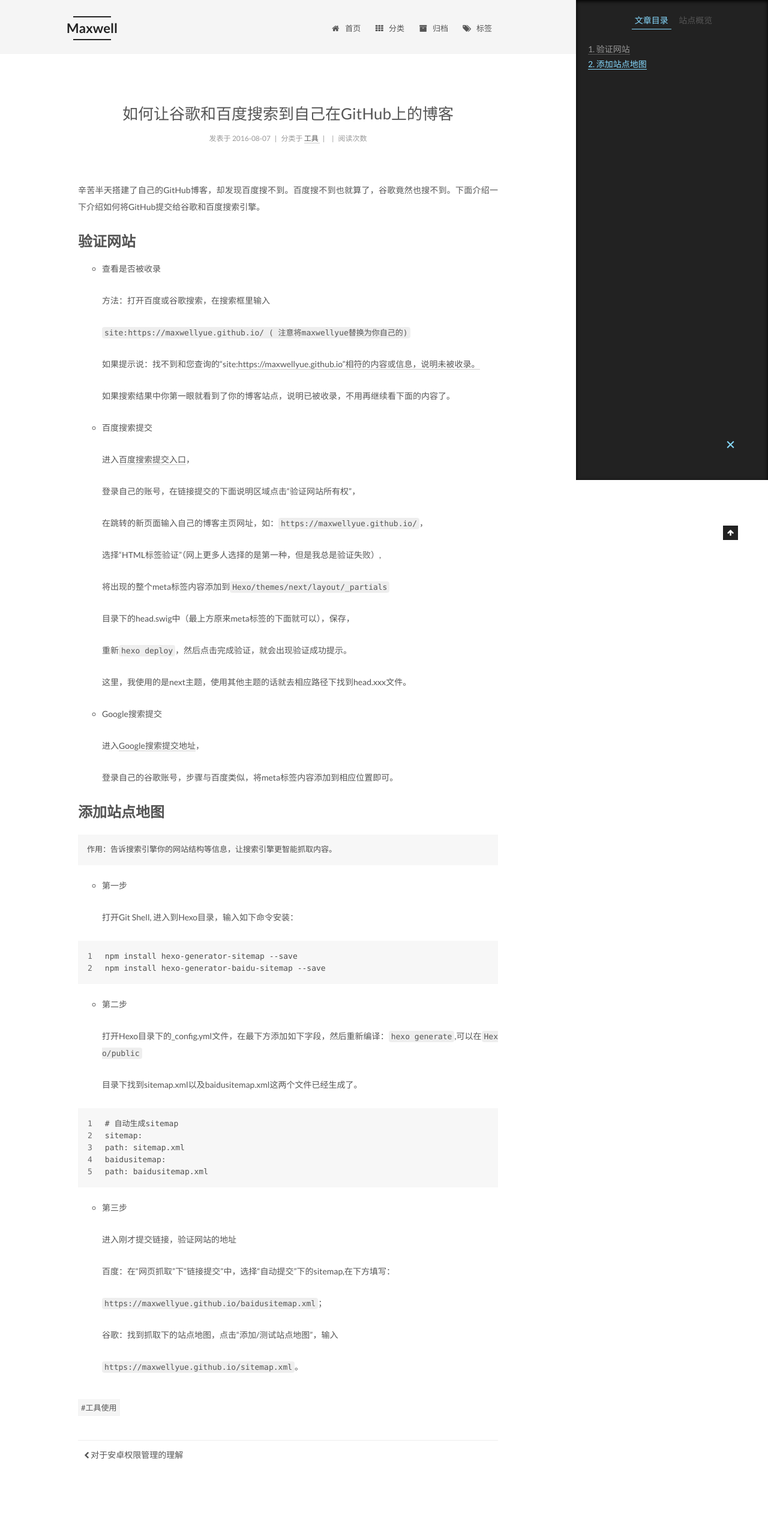
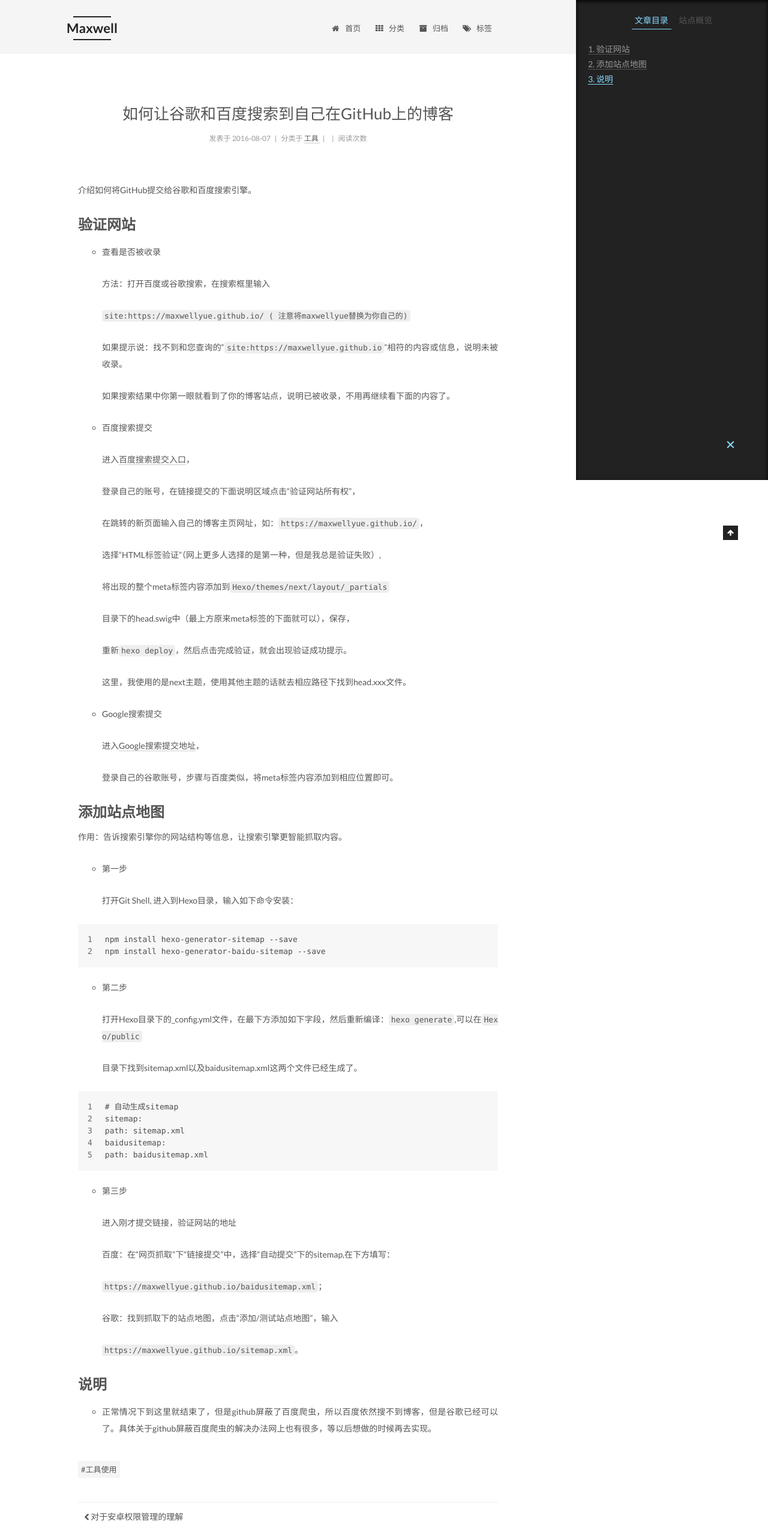
Before and after one commit to maxwellyue/maxwellyue.github.io, a plain HTML site: page 2016/08/07/如何让谷歌和百度搜索到自己GitHub上的博客/index.html in a window 1280 px wide. Shown: the top 2560 px of the page at 60% size. Drawn offline with Linux system fonts and the light colour scheme; a script that the page names is missing.

Commit message:
Site updated: 2016-08-07 16:51:28

```diff
--- a/2016/08/07/如何让谷歌和百度搜索到自己GitHub上的博客/index.html
+++ b/2016/08/07/如何让谷歌和百度搜索到自己GitHub上的博客/index.html
@@ -86,16 +86,16 @@
 
 
 
-<meta name="description" content="辛苦半天搭建了自己的GitHub博客，却发现百度搜不到。百度搜不到也就算了，谷歌竟然也搜不到。下面介绍一下介绍如何将GitHub提交给谷歌和百度搜索引擎。">
+<meta name="description" content="介绍如何将GitHub提交给谷歌和百度搜索引擎。">
 <meta property="og:type" content="article">
 <meta property="og:title" content="如何让谷歌和百度搜索到自己在GitHub上的博客">
 <meta property="og:url" content="https://maxwellyue.github.io/2016/08/07/如何让谷歌和百度搜索到自己GitHub上的博客/index.html">
 <meta property="og:site_name" content="Maxwell">
-<meta property="og:description" content="辛苦半天搭建了自己的GitHub博客，却发现百度搜不到。百度搜不到也就算了，谷歌竟然也搜不到。下面介绍一下介绍如何将GitHub提交给谷歌和百度搜索引擎。">
-<meta property="og:updated_time" content="2016-08-07T08:34:35.045Z">
+<meta property="og:description" content="介绍如何将GitHub提交给谷歌和百度搜索引擎。">
+<meta property="og:updated_time" content="2016-08-07T08:51:17.579Z">
 <meta name="twitter:card" content="summary">
 <meta name="twitter:title" content="如何让谷歌和百度搜索到自己在GitHub上的博客">
-<meta name="twitter:description" content="辛苦半天搭建了自己的GitHub博客，却发现百度搜不到。百度搜不到也就算了，谷歌竟然也搜不到。下面介绍一下介绍如何将GitHub提交给谷歌和百度搜索引擎。">
+<meta name="twitter:description" content="介绍如何将GitHub提交给谷歌和百度搜索引擎。">
 
 
 
@@ -333,12 +333,12 @@
 
 
 
-        <p>   辛苦半天搭建了自己的GitHub博客，却发现百度搜不到。百度搜不到也就算了，谷歌竟然也搜不到。下面介绍一下介绍如何将GitHub提交给谷歌和百度搜索引擎。<br><a id="more"></a></p>
+        <p>   介绍如何将GitHub提交给谷歌和百度搜索引擎。<br><a id="more"></a></p>
 <h1 id="验证网站"><a href="#验证网站" class="headerlink" title="验证网站"></a>验证网站</h1><ul>
 <li><p>查看是否被收录</p>
 <p>  方法：打开百度或谷歌搜索，在搜索框里输入</p>
 <p>  <code>site:https://maxwellyue.github.io/ ( 注意将maxwellyue替换为你自己的)</code></p>
-<p>  如果提示说：找不到和您查询的“site:<a href="https://maxwellyue.github.io”相符的内容或信息，说明未被收录。" target="_blank" rel="external">https://maxwellyue.github.io”相符的内容或信息，说明未被收录。</a></p>
+<p>  如果提示说：找不到和您查询的“<code>site:https://maxwellyue.github.io</code>”相符的内容或信息，说明未被收录。</p>
 <p>  如果搜索结果中你第一眼就看到了你的博客站点，说明已被收录，不用再继续看下面的内容了。</p>
 </li>
 <li><p>百度搜索提交</p>
@@ -356,8 +356,8 @@
 <p>  登录自己的谷歌账号，步骤与百度类似，将meta标签内容添加到相应位置即可。</p>
 </li>
 </ul>
-<h1 id="添加站点地图"><a href="#添加站点地图" class="headerlink" title="添加站点地图"></a>添加站点地图</h1><pre><code>作用：告诉搜索引擎你的网站结构等信息，让搜索引擎更智能抓取内容。
-</code></pre><ul>
+<h1 id="添加站点地图"><a href="#添加站点地图" class="headerlink" title="添加站点地图"></a>添加站点地图</h1><p>作用：告诉搜索引擎你的网站结构等信息，让搜索引擎更智能抓取内容。</p>
+<ul>
 <li><p>第一步</p>
 <p>  打开Git Shell, 进入到Hexo目录，输入如下命令安装：</p>
 </li>
@@ -378,6 +378,9 @@
 <p>  谷歌：找到抓取下的站点地图，点击“添加/测试站点地图”，输入</p>
 <p>  <code>https://maxwellyue.github.io/sitemap.xml</code>。</p>
 </li>
+</ul>
+<h1 id="说明"><a href="#说明" class="headerlink" title="说明"></a>说明</h1><ul>
+<li>正常情况下到这里就结束了，但是github屏蔽了百度爬虫，所以百度依然搜不到博客，但是谷歌已经可以了。具体关于github屏蔽百度爬虫的解决办法网上也有很多，等以后想做的时候再去实现。</li>
 </ul>
 
 
@@ -534,7 +537,7 @@
 
 
 
-              <div class="post-toc-content"><ol class="nav"><li class="nav-item nav-level-1"><a class="nav-link" href="#验证网站"><span class="nav-number">1.</span> <span class="nav-text">验证网站</span></a></li><li class="nav-item nav-level-1"><a class="nav-link" href="#添加站点地图"><span class="nav-number">2.</span> <span class="nav-text">添加站点地图</span></a></li></ol></div>
+              <div class="post-toc-content"><ol class="nav"><li class="nav-item nav-level-1"><a class="nav-link" href="#验证网站"><span class="nav-number">1.</span> <span class="nav-text">验证网站</span></a></li><li class="nav-item nav-level-1"><a class="nav-link" href="#添加站点地图"><span class="nav-number">2.</span> <span class="nav-text">添加站点地图</span></a></li><li class="nav-item nav-level-1"><a class="nav-link" href="#说明"><span class="nav-number">3.</span> <span class="nav-text">说明</span></a></li></ol></div>
 
           </div>
         </section>
--- a/baidusitemap.xml
+++ b/baidusitemap.xml
@@ -5,7 +5,7 @@
 
   <url>
     <loc>https://maxwellyue.github.io/2016/08/07/%E5%A6%82%E4%BD%95%E8%AE%A9%E8%B0%B7%E6%AD%8C%E5%92%8C%E7%99%BE%E5%BA%A6%E6%90%9C%E7%B4%A2%E5%88%B0%E8%87%AA%E5%B7%B1GitHub%E4%B8%8A%E7%9A%84%E5%8D%9A%E5%AE%A2/</loc>
-    <lastmod>2016-08-07T08:34:35.045Z</lastmod>
+    <lastmod>2016-08-07T08:51:17.579Z</lastmod>
     <data>
         <display>
         <title>如何让谷歌和百度搜索到自己在GitHub上的博客</title>
--- a/sitemap.xml
+++ b/sitemap.xml
@@ -4,7 +4,7 @@
   <url>
     <loc>https://maxwellyue.github.io/2016/08/07/%E5%A6%82%E4%BD%95%E8%AE%A9%E8%B0%B7%E6%AD%8C%E5%92%8C%E7%99%BE%E5%BA%A6%E6%90%9C%E7%B4%A2%E5%88%B0%E8%87%AA%E5%B7%B1GitHub%E4%B8%8A%E7%9A%84%E5%8D%9A%E5%AE%A2/</loc>
 
-    <lastmod>2016-08-07T08:34:35.045Z</lastmod>
+    <lastmod>2016-08-07T08:51:17.579Z</lastmod>
 
   </url>
 
```
Also changed, not shown: index.html (+1 -1 lines).
